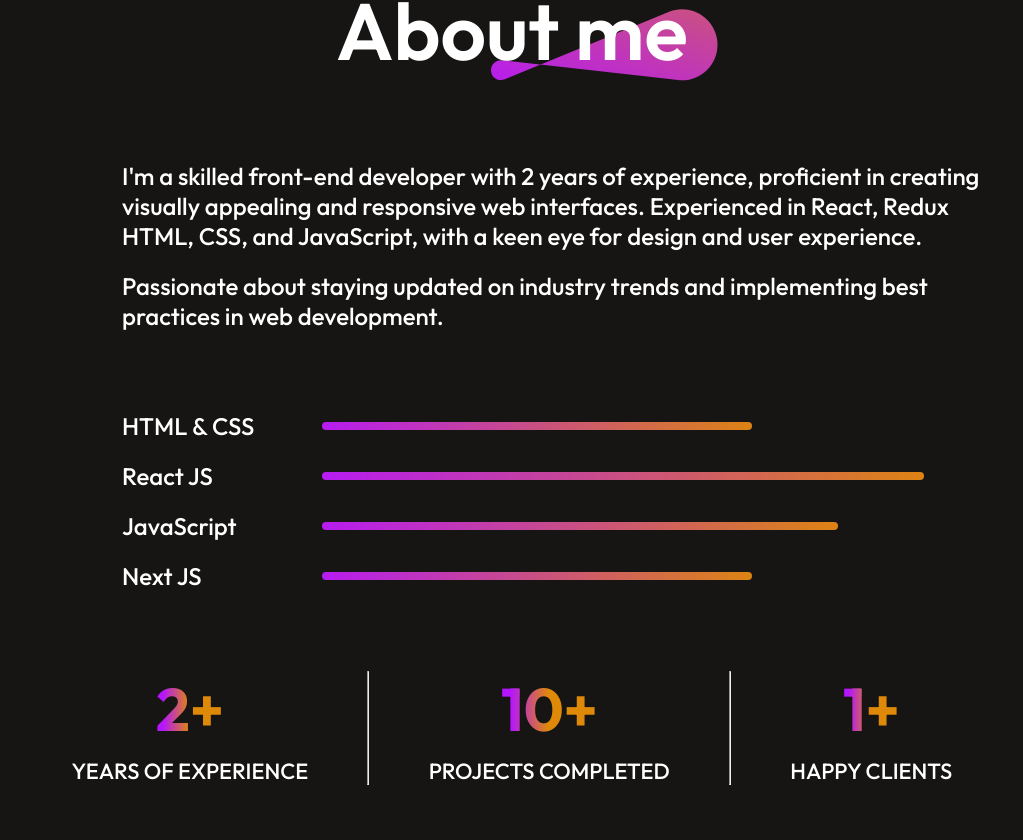
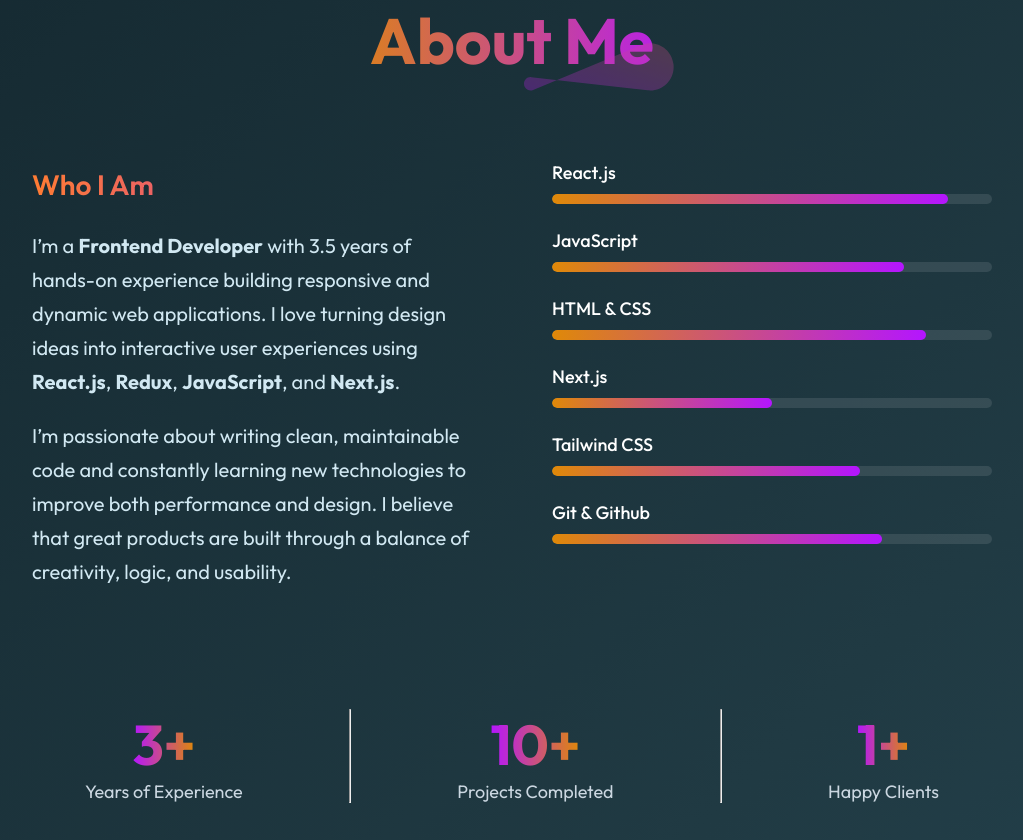
Before and after one commit to Gopi2923/portfolio-react, a React (Vite) app: page / in a window 1280 px wide. Shown: the part 980-1820 px from the top of the page, without its empty margins (128-1151 px from the left). Built offline with nearby package versions, Linux system fonts and the light colour scheme.

Commit message:
About page changes

```diff
--- a/src/Components/About/About.css
+++ b/src/Components/About/About.css
@@ -2,147 +2,165 @@
     display: flex;
     flex-direction: column;
     align-items: center;
-    justify-content: center;
     gap: 80px;
-    margin: 80px 170px;
+    margin: 100px 160px;
+    color: #fff;
+    /* background: linear-gradient(135deg, #0f2027, #203a43, #2c5364); */
   }
+
   .about-title {
     position: relative;
+    text-align: center;
   }
+
   .about-title h1 {
-    padding: 0 30px;
-    font-size: 80px;
-    font-weight: 600;
+    font-size: 64px;
+    font-weight: 700;
+    background: linear-gradient(90deg, #da7c25, #b923e1);
+    -webkit-background-clip: text;
+    -webkit-text-fill-color: transparent;
   }
+
   .about-title img {
     position: absolute;
-    bottom: 0;
-    right: 0;
-    z-index: -1;
+    bottom: -10px;
+    right: -20px;
+    width: 150px;
+    opacity: 0.3;
   }
+
   .about-sections {
     display: flex;
     gap: 80px;
+    align-items: flex-start;
+    justify-content: space-between;
   }
-.about-right {
-    display: flex;
-    flex-direction: column;
-    gap: 80px;
-}
-.about-para {
+
+  .about-left-text {
+    flex: 1;
     display: flex;
     flex-direction: column;
     gap: 20px;
-    font-size: 24px;
-    font-weight: 500;
+    font-size: 20px;
+    line-height: 1.7;
+    color: #d1e8f2;
   }
+
+  .about-highlight {
+    font-size: 28px;
+    font-weight: 600;
+    background: linear-gradient(90deg, #ff7c33, #b923e1);
+    -webkit-background-clip: text;
+    -webkit-text-fill-color: transparent;
+  }
+
+  .about-right {
+    flex: 1;
+    display: flex;
+    flex-direction: column;
+    gap: 25px;
+  }
+
+  /* SKILLS SECTION */
   .about-skills {
     display: flex;
     flex-direction: column;
-    gap: 20px;
+    gap: 25px;
   }
+
   .about-skill {
     display: flex;
-    gap: 50px;
-    align-items: center;
-    transition: 0.3s;
+    flex-direction: column;
+    gap: 10px;
   }
+
   .about-skill p {
-    min-width: 150px;
-    font-size: 24px;
+    font-size: 18px;
     font-weight: 500;
   }
-.about-skill hr {
-    outline: none;
-    border: none;
-    width: 50%;
-    height: 8px;
+
+  .skill-bar {
+    width: 100%;
+    height: 10px;
+    background: rgba(255, 255, 255, 0.1);
     border-radius: 50px;
-    background: linear-gradient(265deg, #DF8908 -5.09%, #B415FF 106.28%);
+    overflow: hidden;
   }
+
+  .skill-fill {
+    height: 100%;
+    background: linear-gradient(90deg, #df8908, #b415ff);
+    border-radius: 50px;
+    animation: fillAnim 2s ease-out;
+  }
+
+  @keyframes fillAnim {
+    from {
+      width: 0;
+    }
+    to {
+      width: var(--fill-width);
+    }
+  }
+
+  /* ACHIEVEMENTS SECTION */
   .about-achievements {
     display: flex;
+    justify-content: space-around;
     width: 100%;
-    justify-content: space-around;
-    margin-bottom: 80px;
+    margin-top: 40px;
   }
+
   .about-achievement {
     display: flex;
     flex-direction: column;
     align-items: center;
-    gap: 10px;
-    transition: 0.5s;
+    transition: 0.4s ease;
   }
+
   .about-achievement h1 {
-    font-size: 60px;
-    font-weight: 700;
-    background: linear-gradient(270deg, #DF8908 50.41%, #B415FF 90.45%);
-    background-clip: text;
+    font-size: 56px;
+    background: linear-gradient(270deg, #df8908, #b415ff);
     -webkit-background-clip: text;
     -webkit-text-fill-color: transparent;
   }
+
   .about-achievement p {
-    font-size: 22px;
-    font-weight: 500;
+    font-size: 18px;
+    color: #cbd7e1;
   }
-.about-skill:hover {
-    transform: scale(1.05);
-    transition: 0.3s;
+
+  .about-achievement:hover {
+    transform: scale(1.1);
   }
-.about-achievement:hover {
-    transform: scale(1.12);
-    transition: 0.5s;
+
+  /* RESPONSIVE */
+  @media (max-width: 768px) {
+    .about {
+      margin: 60px 40px;
+      gap: 60px;
     }
-.about-left img {
-    width: 100%;
-    height: 100%;
-}
-@media(max-width:768px) {
-    .about {
-        gap: 80px;
-        margin: 50px 70px;
-        align-items: start;
-    }
-    .about-title h1 {
-        font-size: 50px;
-        padding: 0;
-    }
-    .about-title img {
-        width: 130px;
-        right: -20px;
-    }
+
     .about-sections {
       flex-direction: column;
+      gap: 40px;
     }
-    .about-left {
-        display: none;
+
+    .about-left-text {
+      font-size: 18px;
     }
-    .about-para {
-        font-size: 18px;
-        line-height: 32px;
-    }
-    .about-skill {
-        gap: 20px;
+
+    .about-achievements {
+      flex-direction: column;
+      gap: 30px;
       align-items: center;
     }
-    .about-skill p {
-        font-size: 20px;
+
+    .about-achievement h1 {
+      font-size: 40px;
     }
-    .about-skill hr {
-        height: 6px;
-    }
-    .about-achievements {
-        justify-content: space-between;
-    }
-    .about-achievement {
-        gap: 10px;
-    }
-    .about-achievement h1 {
-        font-size: 34px;
-        font-weight: 700;
-    }
+
     .about-achievement p {
-        text-align: center;
       font-size: 16px;
     }
   }
--- a/src/Components/About/About.jsx
+++ b/src/Components/About/About.jsx
@@ -1,69 +1,102 @@
 import React from "react";
 import "./About.css";
 import theme_pattern from "../../assets/theme_pattern.svg";
-import profile_img from "../../assets/about_profile.svg";
 
 const About = () => {
   return (
-    <div id="about" className="about">
+    <section id="about" className="about">
+      {/* Title */}
       <div className="about-title">
-        <h1>About me</h1>
-        <img src={theme_pattern} alt="" />
+        <h1>About Me</h1>
+        <img src={theme_pattern} alt="pattern" />
       </div>
+
+      {/* About Content */}
       <div className="about-sections">
-        <div className="about-left">
-          {/* <img src={profile_img} alt="" /> */}
+        <div className="about-left-text">
+          <h2 className="about-highlight">Who I Am</h2>
+          <p>
+            I’m a <strong>Frontend Developer</strong> with 3.5 years of hands-on
+            experience building responsive and dynamic web applications. I love
+            turning design ideas into interactive user experiences using{" "}
+            <strong>React.js</strong>, <strong>Redux</strong>,{" "}
+            <strong>JavaScript</strong>, and <strong>Next.js</strong>.
+          </p>
+          <p>
+            I’m passionate about writing clean, maintainable code and constantly
+            learning new technologies to improve both performance and design. I
+            believe that great products are built through a balance of
+            creativity, logic, and usability.
+          </p>
         </div>
+
+        {/* Skills */}
         <div className="about-right">
-          <div className="about-para">
-            <p>
-              I'm a skilled front-end developer with 2 years of experience,
-              proficient in creating visually appealing and responsive web
-              interfaces. Experienced in React, Redux HTML, CSS, and JavaScript,
-              with a keen eye for design and user experience.
-            </p>
-            <p>
-              Passionate about staying updated on industry trends and
-              implementing best practices in web development.
-            </p>
-          </div>
           <div className="about-skills">
             <div className="about-skill">
-              <p>HTML & CSS</p>
-              <hr style={{ width: "50%" }} />
-            </div>
-            <div className="about-skill">
-              <p>React JS</p>
-              <hr style={{ width: "70%" }} />
+              <p>React.js</p>
+              <div className="skill-bar">
+                <div className="skill-fill" style={{ width: "90%" }}></div>
+              </div>
             </div>
             <div className="about-skill">
               <p>JavaScript</p>
-              <hr style={{ width: "60%" }} />
+              <div className="skill-bar">
+                <div className="skill-fill" style={{ width: "80%" }}></div>
+              </div>
             </div>
+
             <div className="about-skill">
-              <p>Next JS</p>
-              <hr style={{ width: "50%" }} />
+              <p>HTML & CSS</p>
+              <div className="skill-bar">
+                <div className="skill-fill" style={{ width: "85%" }}></div>
+              </div>
             </div>
+
+            <div className="about-skill">
+              <p>Next.js</p>
+              <div className="skill-bar">
+                <div className="skill-fill" style={{ width: "50%" }}></div>
+              </div>
+            </div>
+
+            <div className="about-skill">
+              <p>Tailwind CSS</p>
+              <div className="skill-bar">
+                <div className="skill-fill" style={{ width: "70%" }}></div>
+              </div>
+            </div>
+
+              <div className="about-skill">
+              <p>Git & Github </p>
+              <div className="skill-bar">
+                <div className="skill-fill" style={{ width: "75%" }}></div>
+              </div>
+            </div>
+
+
           </div>
         </div>
       </div>
+
+      {/* Achievements */}
       <div className="about-achievements">
         <div className="about-achievement">
-          <h1>2+</h1>
-          <p>YEARS OF EXPERIENCE</p>
+          <h1>3+</h1>
+          <p>Years of Experience</p>
         </div>
         <hr />
         <div className="about-achievement">
           <h1>10+</h1>
-          <p>PROJECTS COMPLETED</p>
+          <p>Projects Completed</p>
         </div>
         <hr />
         <div className="about-achievement">
           <h1>1+</h1>
-          <p>HAPPY CLIENTS</p>
+          <p>Happy Clients</p>
         </div>
       </div>
-    </div>
+    </section>
   );
 };
 
--- a/src/index.css
+++ b/src/index.css
@@ -3,8 +3,8 @@
   padding: 0;
 }
 body {
-  height: 100vh;
-  background: #161513;
+  height: 500vh;
+  background: linear-gradient(135deg, #0f2027, #203a43, #2c5364);;
   color: white;
   font-family: "outfit";
 }
```
Lines whose indentation alone changed are shown as unchanged.
